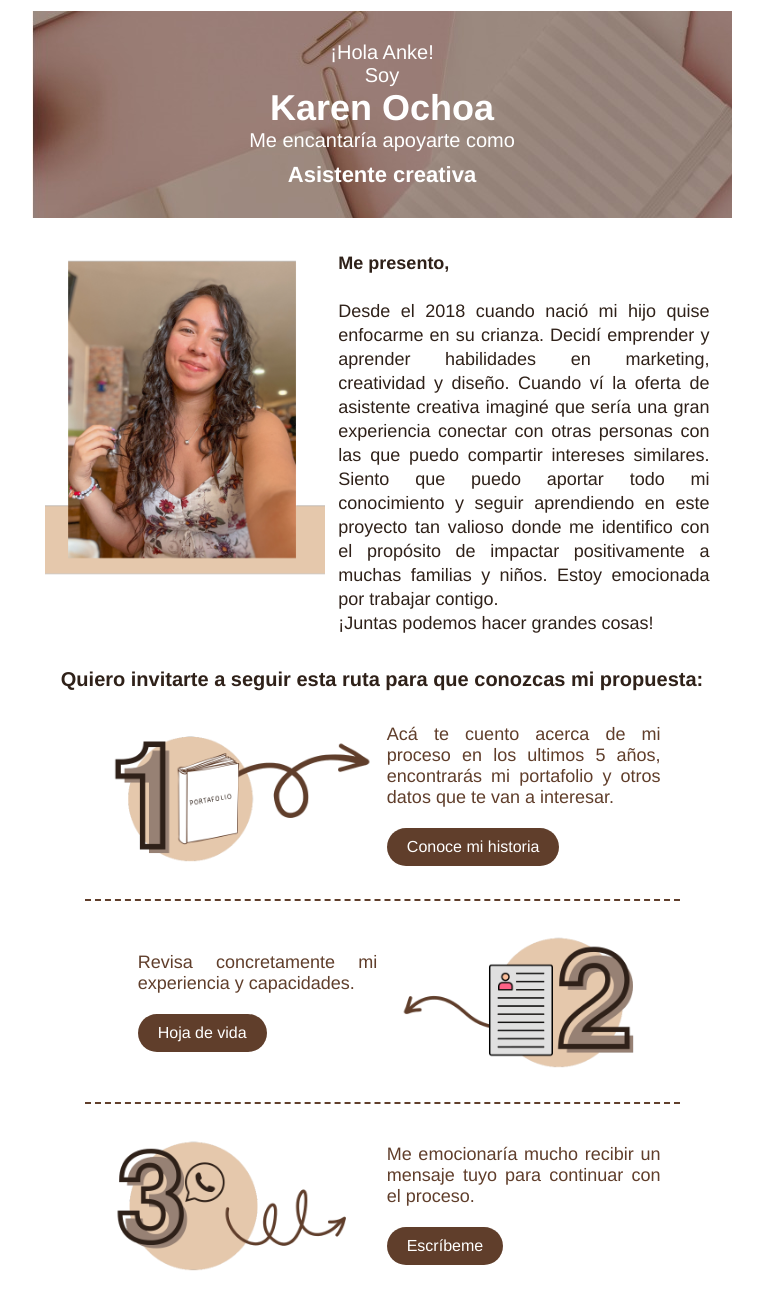
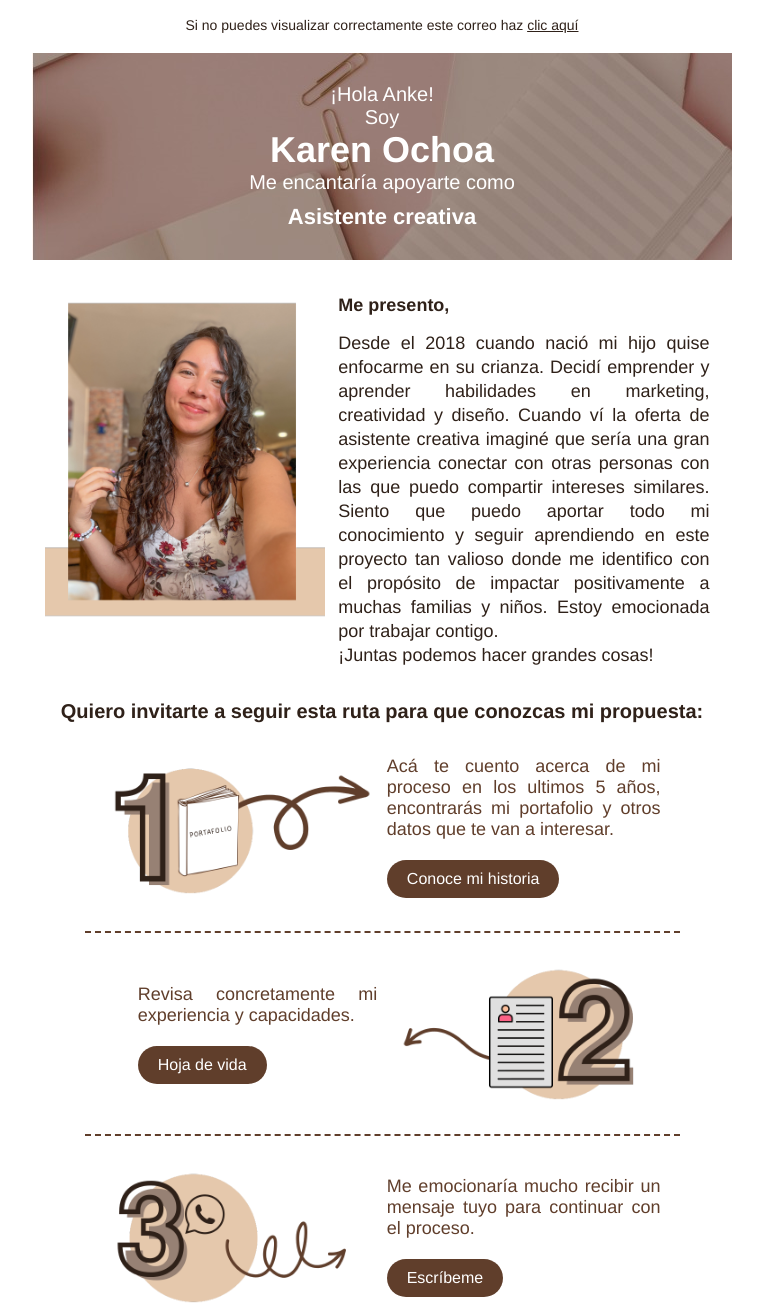
Before and after one commit to boterosalas/karen-anke, a plain HTML site: page index.html in a window 1280 px wide. Shown: the top 1310 px of the page, without its empty margins (258-1021 px from the left). Drawn offline with Linux system fonts and the light colour scheme.

Commit message:
Corrección links

```diff
--- a/index.html
+++ b/index.html
@@ -9,13 +9,19 @@
 </head>
 
 <body>
-    <table width="100%" align="center">
+    <p style="text-align:center;">
+        <a href="https://bit.ly/KarenOchoaPropuesta" target="_blank"
+            style="text-decoration:none;font-family:helvetica,arial,sans-serif;color:#2F2119;font-size:14px;cursor:pointer;">Si
+            no puedes visualizar correctamente este correo haz <span style="text-decoration:underline;">clic
+                aquí</span></a>
+    </p>
+    <table width="100%" align="center" style="margin-bottom:50px">
         <tr>
             <td align="center" width="700">
                 <table width="700" align="center" cellpadding="0" cellspacing="0">
                     <tr>
-                        <td style="background-color:rgba(95, 62, 43, 0.8);background-image:url('./img/cabezote.jpg');background-position:cover;" width="700"
-                            align="center">
+                        <td style="background-color:rgba(95, 62, 43, 0.8);background-image:url('https://boterosalas.github.io/karen-anke/img/cabezote.jpg');background-position:cover;"
+                            width="700" align="center">
                             <p
                                 style="font-family:helvetica,arial,sans-serif;color:#fff;font-size:20px;margin:30px 0px 0px;">
                                 ¡Hola Anke!<br>Soy</p>
@@ -39,12 +45,18 @@
                             <table>
                                 <tr>
                                     <td width="300" align="center" valign="top">
-                                        <img src="./img/karen.png" width="280" style="display:block;" alt="Karen">
+                                        <a href="#" style="cursor:default !important;">
+                                            <img src="https://boterosalas.github.io/karen-anke/img/karen.png"
+                                                width="280" style="display:block;" alt="Karen">
+                                        </a>
                                     </td>
                                     <td width="400" valign="top">
                                         <p
+                                            style="font-family:helvetica,arial,sans-serif;color:#2F2119;font-size:18px;width:95%;line-height:24px;text-align:justify;margin:0px 0px 14px;font-weight:bold;">
+                                            Me presento,
+                                        </p>
+                                        <p
                                             style="font-family:helvetica,arial,sans-serif;color:#2F2119;font-size:18px;width:95%;line-height:24px;text-align:justify;margin:0px;">
-                                            <strong>Me presento,</strong><br><br>
                                             Desde el 2018 cuando nació mi hijo quise enfocarme en su crianza. Decidí
                                             emprender y aprender habilidades en marketing, creatividad y diseño. Cuando
                                             ví la oferta de asistente creativa imaginé que sería una gran experiencia
@@ -64,8 +76,10 @@
                             <table>
                                 <tr>
                                     <td width="350" align="right" valign="center">
-                                        <img src="./img/step1.png" style="display:block;margin-right:10px;" width="270"
-                                            alt="Paso 1">
+                                        <a href="#" style="cursor:default !important;">
+                                            <img src="https://boterosalas.github.io/karen-anke/img/step1.png"
+                                                style="display:block;margin-right:10px;" width="270" alt="Paso 1">
+                                        </a>
                                     </td>
                                     <td width="350" align="left" valign="center">
                                         <p
@@ -73,7 +87,7 @@
                                             Acá te cuento acerca de mi proceso en los ultimos 5 años, encontrarás mi
                                             portafolio y otros datos que te van a interesar.
                                         </p>
-                                        <a href=""
+                                        <a href="https://bit.ly/PORTAFOLIOKARENOCHOA"
                                             style="background-color:#603E2B;color:#fff;text-decoration:none;padding:10px 20px;border-radius:20px;display:inline-block;font-family:helvetica,arial,sans-serif;font-size:16px;">
                                             Conoce mi historia
                                         </a>
@@ -89,15 +103,17 @@
                                             Revisa concretamente mi experiencia y capacidades.
                                         </p>
                                         <div style="width:70%;text-align:left;">
-                                            <a href=""
+                                            <a href="https://bit.ly/HOJADEVIDAKARENOCHOA"
                                                 style="background-color:#603E2B;color:#fff;text-decoration:none;padding:10px 20px;border-radius:20px;display:inline-block;font-family:helvetica,arial,sans-serif;font-size:16px;">
                                                 Hoja de vida
                                             </a>
                                         </div>
                                     </td>
                                     <td width="350" align="left" valign="center">
-                                        <img src="./img/step2.png" style="display:block;margin-right:10px;" width="270"
-                                            alt="Paso 2">
+                                        <a href="#" style="cursor:default !important;">
+                                            <img src="https://boterosalas.github.io/karen-anke/img/step2.png"
+                                                style="display:block;margin-right:10px;" width="270" alt="Paso 2">
+                                        </a>
                                     </td>
                                 </tr>
                             </table>
@@ -105,15 +121,17 @@
                             <table>
                                 <tr>
                                     <td width="350" align="right" valign="center">
-                                        <img src="./img/step3.png" style="display:block;margin-right:10px;" width="270"
-                                            alt="Paso 3">
+                                        <a href="#" style="cursor:default !important;">
+                                            <img src="https://boterosalas.github.io/karen-anke/img/step3.png"
+                                                style="display:block;margin-right:10px;" width="270" alt="Paso 3">
+                                        </a>
                                     </td>
                                     <td width="350" align="left" valign="center">
                                         <p
                                             style="font-family:helvetica,arial,sans-serif;color:#603E2B;font-size:18px;width:80%;text-align:justify;margin:0px 0px 20px;">
                                             Me emocionaría mucho recibir un mensaje tuyo para continuar con el proceso.
                                         </p>
-                                        <a href=""
+                                        <a href="http://wa.link/dxetfg"
                                             style="background-color:#603E2B;color:#fff;text-decoration:none;padding:10px 20px;border-radius:20px;display:inline-block;font-family:helvetica,arial,sans-serif;font-size:16px;">
                                             Escríbeme
                                         </a>
@@ -137,7 +155,6 @@
             </td>
         </tr>
     </table>
-    <br><br><br><br><br><br><br><br><br><br><br><br><br><br><br><br><br><br><br><br><br><br><br><br><br><br><br><br><br><br>
 </body>
 
 </html>
```
